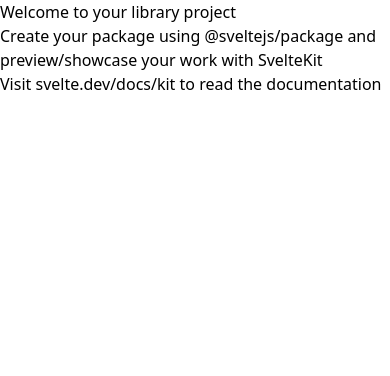
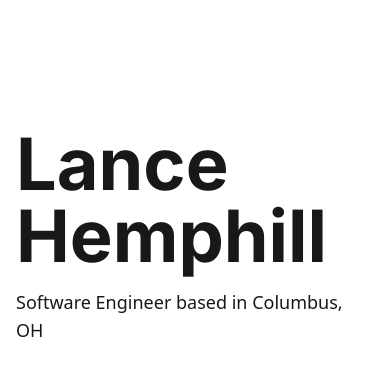
Before and after one commit to LanceOS/portfolio4, a SvelteKit app: page / in a window 390 px wide. Shown: the top 376 px of the page. Built offline with nearby package versions, Linux system fonts and the light colour scheme.

Commit message:
added name and theme, created mobile navbar

```diff
--- a/package.json
+++ b/package.json
@@ -48,6 +48,7 @@
 		"@tailwindcss/vite": "^4.0.0",
 		"@testing-library/jest-dom": "^6.6.3",
 		"@testing-library/svelte": "^5.2.4",
+		"daisyui": "^5.0.19",
 		"eslint": "^9.18.0",
 		"eslint-config-prettier": "^10.0.1",
 		"eslint-plugin-svelte": "^3.0.0",
--- a/src/app.css
+++ b/src/app.css
@@ -1,2 +1,67 @@
+@import url('https://fonts.googleapis.com/css2?family=Inter:ital,opsz,wght@0,14..32,100..900;1,14..32,100..900&family=Poppins:ital,wght@0,100;0,200;0,300;0,400;0,500;0,600;0,700;0,800;0,900;1,100;1,200;1,300;1,400;1,500;1,600;1,700;1,800;1,900&display=swap');
+
 @import 'tailwindcss';
 @plugin '@tailwindcss/typography';
+@plugin "daisyui";
+
+@themes {
+	--color-base-100: oklch(22% 0.019 237.69);
+	--color-base-200: oklch(20% 0.019 237.69);
+	--color-base-300: oklch(18% 0.019 237.69);
+	--color-base-content: oklch(77.383% 0.043 245.096);
+	--color-primary: oklch(74.703% 0.158 39.947);
+	--color-primary-content: oklch(14.94% 0.031 39.947);
+	--color-secondary: oklch(72.537% 0.177 2.72);
+	--color-secondary-content: oklch(14.507% 0.035 2.72);
+	--color-accent: oklch(71.294% 0.166 299.844);
+	--color-accent-content: oklch(14.258% 0.033 299.844);
+	--color-neutral: oklch(26% 0.019 237.69);
+	--color-neutral-content: oklch(70% 0.019 237.69);
+	--color-info: oklch(85.559% 0.085 206.015);
+	--color-info-content: oklch(17.111% 0.017 206.015);
+	--color-success: oklch(85.56% 0.085 144.778);
+	--color-success-content: oklch(17.112% 0.017 144.778);
+	--color-warning: oklch(85.569% 0.084 74.427);
+	--color-warning-content: oklch(17.113% 0.016 74.427);
+	--color-error: oklch(85.511% 0.078 16.886);
+	--color-error-content: oklch(17.102% 0.015 16.886);
+	--radius-selector: 1rem;
+	--radius-field: 0.5rem;
+	--radius-box: 1rem;
+	--size-selector: 0.25rem;
+	--size-field: 0.25rem;
+	--border: 1px;
+	--depth: 0;
+	--noise: 0;
+}
+
+* {
+	box-sizing: border-box;
+}
+
+h1,
+h2,
+h3,
+h4,
+h5,
+h6 {
+	font-family: 'Inter', sans-serif;
+	font-weight: bold;
+}
+
+.link,
+.button {
+	padding: 1rem 2rem;
+	font-weight: bold;
+	text-decoration: none;
+	background-color: var(--color-primary);
+	color: var(--color-primary-content);
+	cursor: pointer;
+}
+
+html,
+body {
+	padding: 0;
+	margin: 0;
+	scroll-behavior: smooth;
+}
--- /dev/null
+++ b/src/lib/components/header/Header.svelte
@@ -0,0 +1,9 @@
+<script>
+</script>
+
+<section>
+	<div class="flex flex-col gap-4">
+		<h1 class="text-7xl">Lance Hemphill</h1>
+		<p class="text-lg font-light">Software Engineer based in Columbus, OH</p>
+	</div>
+</section>
--- /dev/null
+++ b/src/lib/components/navbar/MobileNav.svelte
@@ -0,0 +1,29 @@
+<script>
+	import { goto } from '$app/navigation';
+
+	let open = $state(false);
+</script>
+
+<button
+	class={`absolute top-6 right-6 z-20 flex h-6 w-10 cursor-pointer flex-col justify-between duration-300 ${open ? 'rotate-180' : ''}`}
+	type="button"
+	aria-label="Open Navbar"
+	onclick={() => (open = !open)}
+>
+	<div class={`h-1 w-full bg-white duration-200 ${open ? 'translate-y-2 rotate-45' : ''}`}></div>
+	<div class={`h-1 w-full bg-white duration-200 ${open ? 'opacity-0' : ''}`}></div>
+	<div class={`h-1 w-full bg-white duration-200 ${open ? '-translate-y-3 -rotate-45' : ''}`}></div>
+</button>
+
+<section
+	class={`bg-base-200 absolute top-0 right-0 z-10 flex h-dvh flex-col items-center justify-center gap-12 overflow-x-hidden duration-200 ${open ? 'w-90' : 'w-0'}`}
+>
+	<nav class={`${open ? 'block' : 'hidden'}`}>
+		<button
+			type="button"
+			aria-label="Go to sign in page"
+			onclick={() => goto('/signin')}
+			class="link">Sign In</button
+		>
+	</nav>
+</section>
--- a/src/routes/+page.svelte
+++ b/src/routes/+page.svelte
@@ -1,3 +1,11 @@
-<h1>Welcome to your library project</h1>
-<p>Create your package using @sveltejs/package and preview/showcase your work with SvelteKit</p>
-<p>Visit <a href="https://svelte.dev/docs/kit">svelte.dev/docs/kit</a> to read the documentation</p>
+<script>
+	import Header from '$lib/components/header/Header.svelte';
+	import MobileNav from '$lib/components/navbar/MobileNav.svelte';
+</script>
+
+<main class="bg-base-100 text-base-content relative px-4 py-32">
+	<MobileNav />
+	<div class="mx-auto flex max-w-6xl flex-col gap-12">
+		<Header />
+	</div>
+</main>
```
Also changed, not shown: src/lib/components/navbar/DeskNav.svelte (added), src/lib/components/virtualmachine/VM.svelte (added), 1 other file (tests, documents, lock files or other folders).
